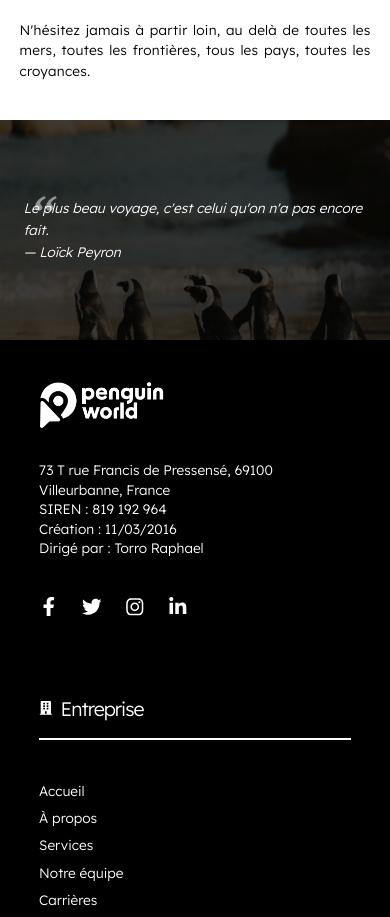
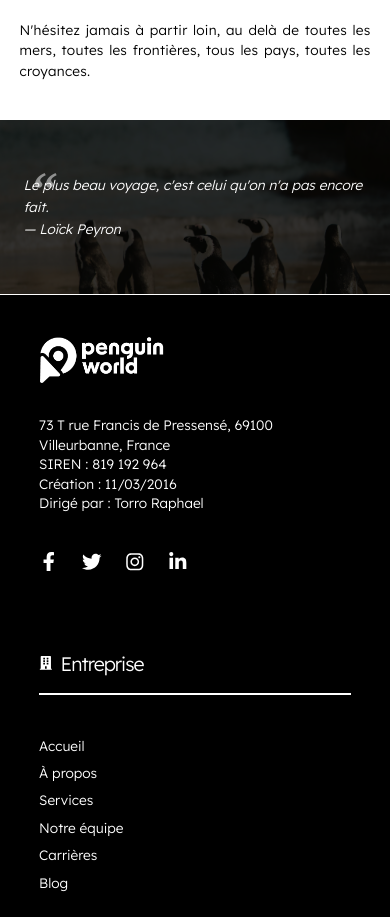
Before and after one commit to LuvumboChristopher/Penguinworld, a Next.js app: page / in a window 390 px wide. Shown: the part 3520-4437 px from the top of the page. Built offline with nearby package versions, Linux system fonts and the light colour scheme.

Commit message:
Added modals

```diff
--- a/components/intro-section.tsx
+++ b/components/intro-section.tsx
@@ -5,7 +5,7 @@ import Image from "next/image"
 export function IntroSection() {
   return (
     <section className="relative">
-      <div className="w-full pt-8 lg:max-w-[90%] 2xl:max-w-[75%] mx-auto flex flex-col lg:flex-row gap-10 lg:gap-12 xl:gap-20 items-center">
+      <div className="w-full pt-8 lg:pt-0 lg:max-w-[90%] 2xl:max-w-[75%] mx-auto flex flex-col lg:flex-row gap-10 lg:gap-12 xl:gap-20 items-center">
         <motion.div
           initial={{ opacity: 0, x: -40 }}
           whileInView={{ opacity: 1, x: 0 }}
@@ -73,7 +73,7 @@ export function IntroSection() {
           whileInView={{ opacity: 1 }}
           viewport={{ once: true, amount: 0.3 }}
           transition={{ duration: 0.5, delay: 0.3 }}
-          className="relative w-full h-[220px] sm:h-[180px] lg:h-[825px] lg:h-[735px] lg:w-[45%] overflow-hidden  lg:border-l-2 lg:border-r-2 border-black cursor-pointer duration-300"
+          className="relative border-b border-white w-full h-[175px] sm:h-[220px] lg:h-[825px] lg:h-[735px] lg:w-[45%] overflow-hidden lg:border-b-0 lg:border-l-2 lg:border-r-2 lg:border-black cursor-pointer duration-300"
         >
 
           <motion.div
@@ -84,7 +84,7 @@ export function IntroSection() {
             className="absolute bottom-0 inset-0 lg:hidden flex items-center gap-6 mr-auto z-10 "
           >
             <hr className="border-t border-gray-300 my-8" />
-            <blockquote className="max-w-xl mr-auto italic text-sm md:text-md text-white leading-relaxed relative md:pl-6 before:absolute before:left-0 before:top-0 before:text-6xl before:text-white/50 before:content-['“'] before:-translate-y-2">
+            <blockquote className="max-w-xl mr-auto italic text-sm md:text-base  text-white leading-relaxed relative md:pl-6 before:absolute before:left-0 before:top-0 before:text-6xl before:text-white/50 before:content-['“'] before:-translate-y-2">
               Le plus beau voyage, c&apos;est celui qu&apos;on n&apos;a pas encore fait.<br />— Loïck Peyron
             </blockquote>
           </motion.div>
@@ -93,10 +93,10 @@ export function IntroSection() {
             src="/images/nous-sommes.jpg"
             alt="À propos de PenguinWorld"
             fill
-            className="object-cover object-[center_65%] sm:object-[center_80%]"
+            className="object-cover object-[center_70%] sm:object-[center_80%] md:object-[center_90%]"
             priority
           />
-          <div className="absolute inset-0 bg-black/75 lg:hidden z-0" />
+          <div className="absolute inset-0 bg-black/80 lg:hidden z-0" />
         </motion.div>
       </div>
     </section>
```
